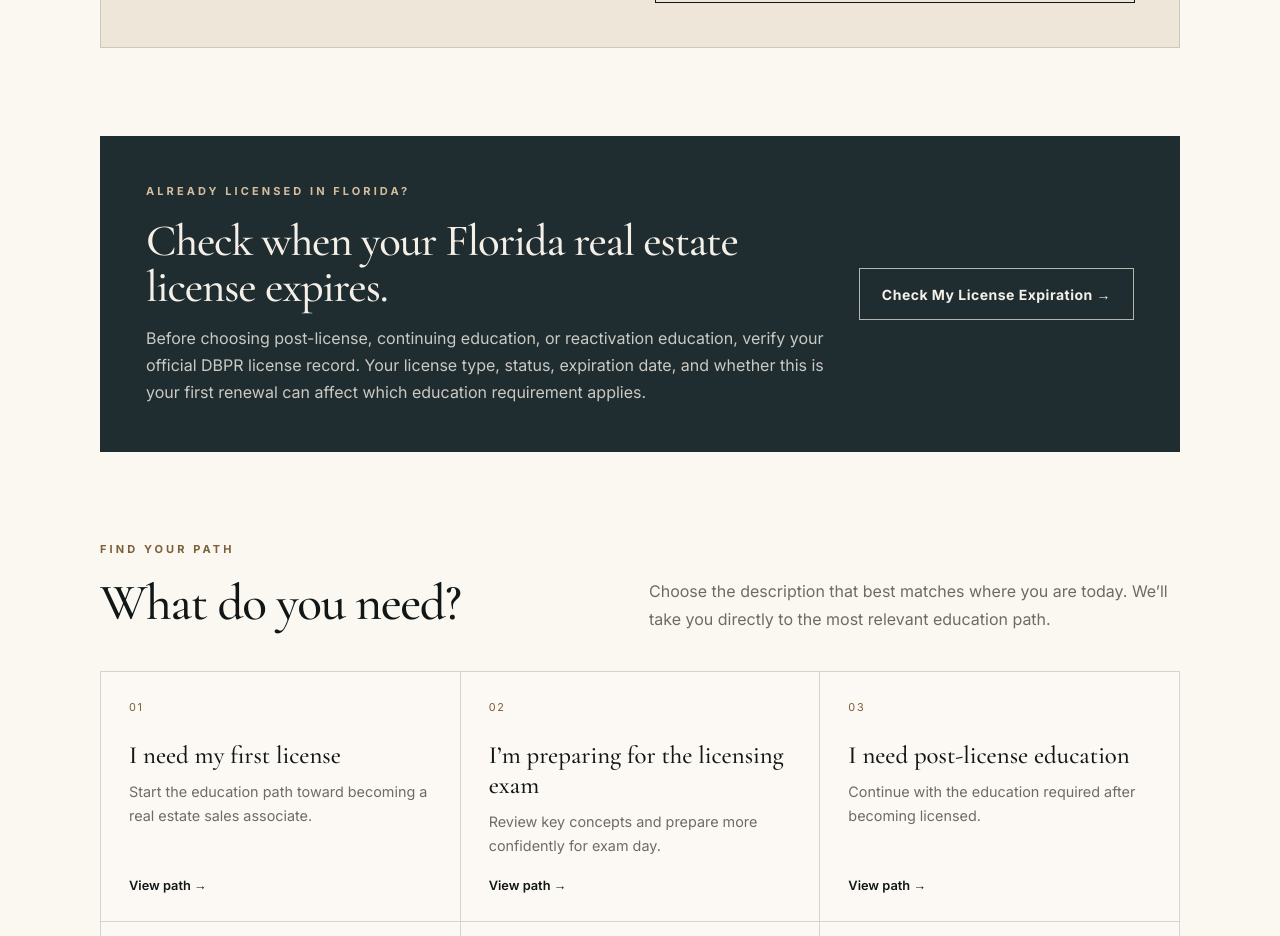
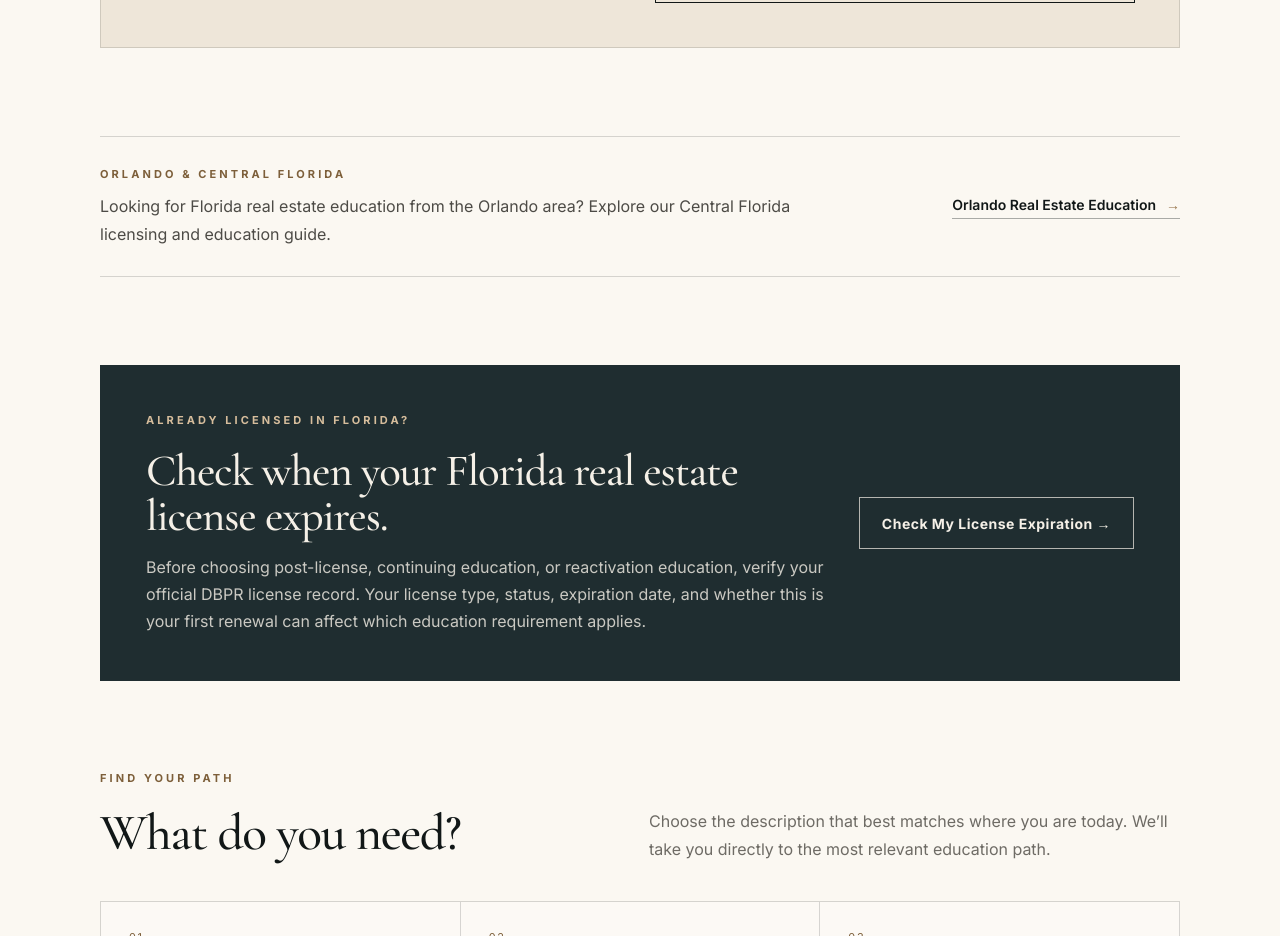
Before and after one commit to BrianLook/Greyson-Institute-Website, a Next.js app: page /courses in a window 1280 px wide. Shown: the part 1060-1996 px from the top of the page. Built offline with nearby package versions, Linux system fonts and the light colour scheme.

Commit message:
Link Orlando education guide from courses page

```diff
--- a/app/courses/page.tsx
+++ b/app/courses/page.tsx
@@ -300,6 +300,45 @@ export default function CoursesPage() {
               Florida License Timeline Guide
             </Link>
           </div>
+        </div>
+      </div>
+
+      <div
+        className="container"
+        style={{
+          maxWidth: "1080px",
+          marginBottom: "88px",
+          minWidth: 0,
+        }}
+      >
+        <div
+          style={{
+            borderTop: "1px solid rgba(17, 23, 23, 0.16)",
+            borderBottom: "1px solid rgba(17, 23, 23, 0.16)",
+            padding: "28px 0",
+            display: "flex",
+            gap: "20px",
+            alignItems: "center",
+            justifyContent: "space-between",
+            flexWrap: "wrap",
+          }}
+        >
+          <div style={{ minWidth: 0 }}>
+            <p className="eyebrow" style={{ marginBottom: "8px" }}>
+              ORLANDO & CENTRAL FLORIDA
+            </p>
+            <p style={{ margin: 0, color: "#4d4b46", maxWidth: "720px" }}>
+              Looking for Florida real estate education from the Orlando area?
+              Explore our Central Florida licensing and education guide.
+            </p>
+          </div>
+
+          <Link
+            className="text-link"
+            href="/orlando-florida-real-estate-education"
+          >
+            Orlando Real Estate Education <span>→</span>
+          </Link>
         </div>
       </div>
 
```
